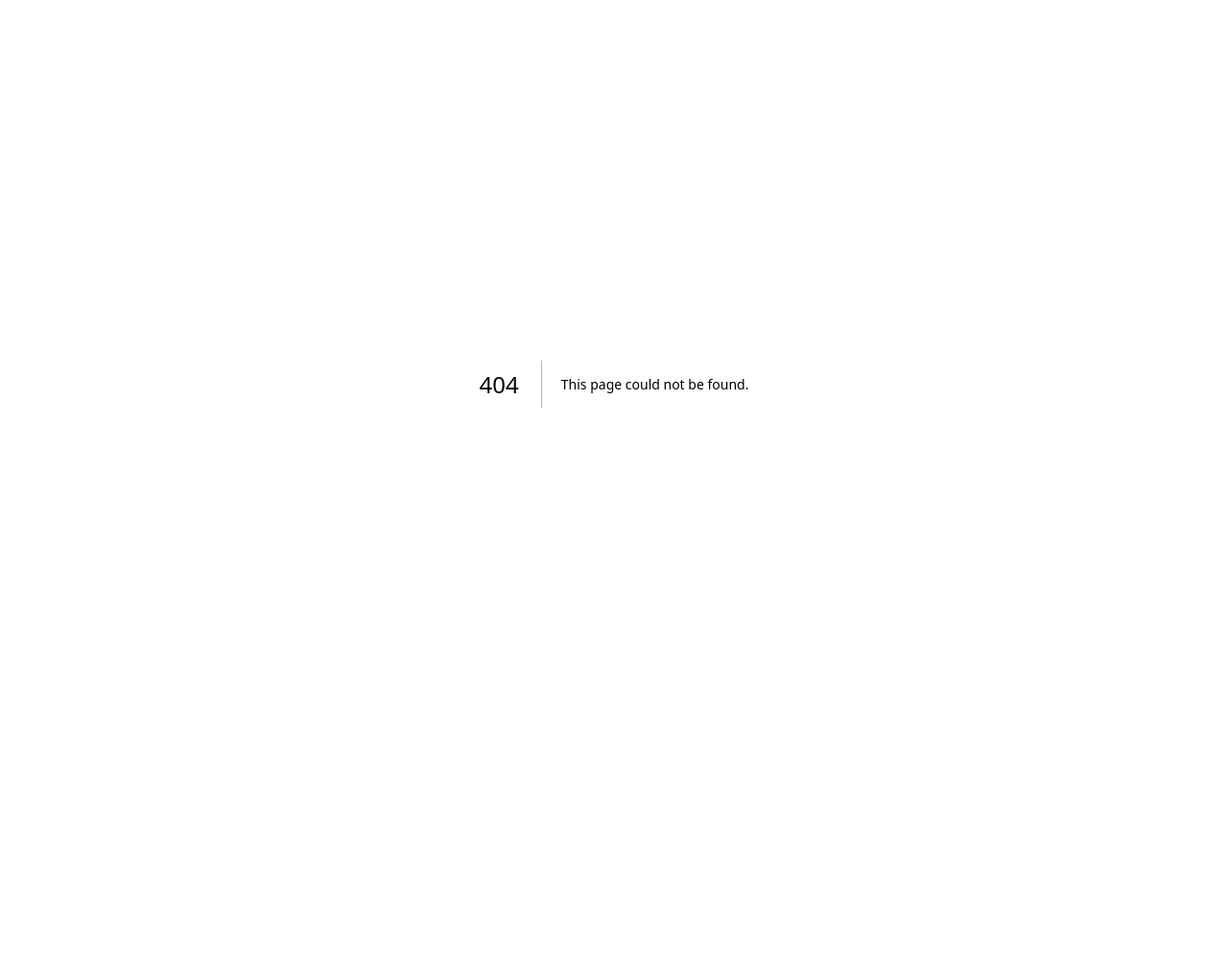
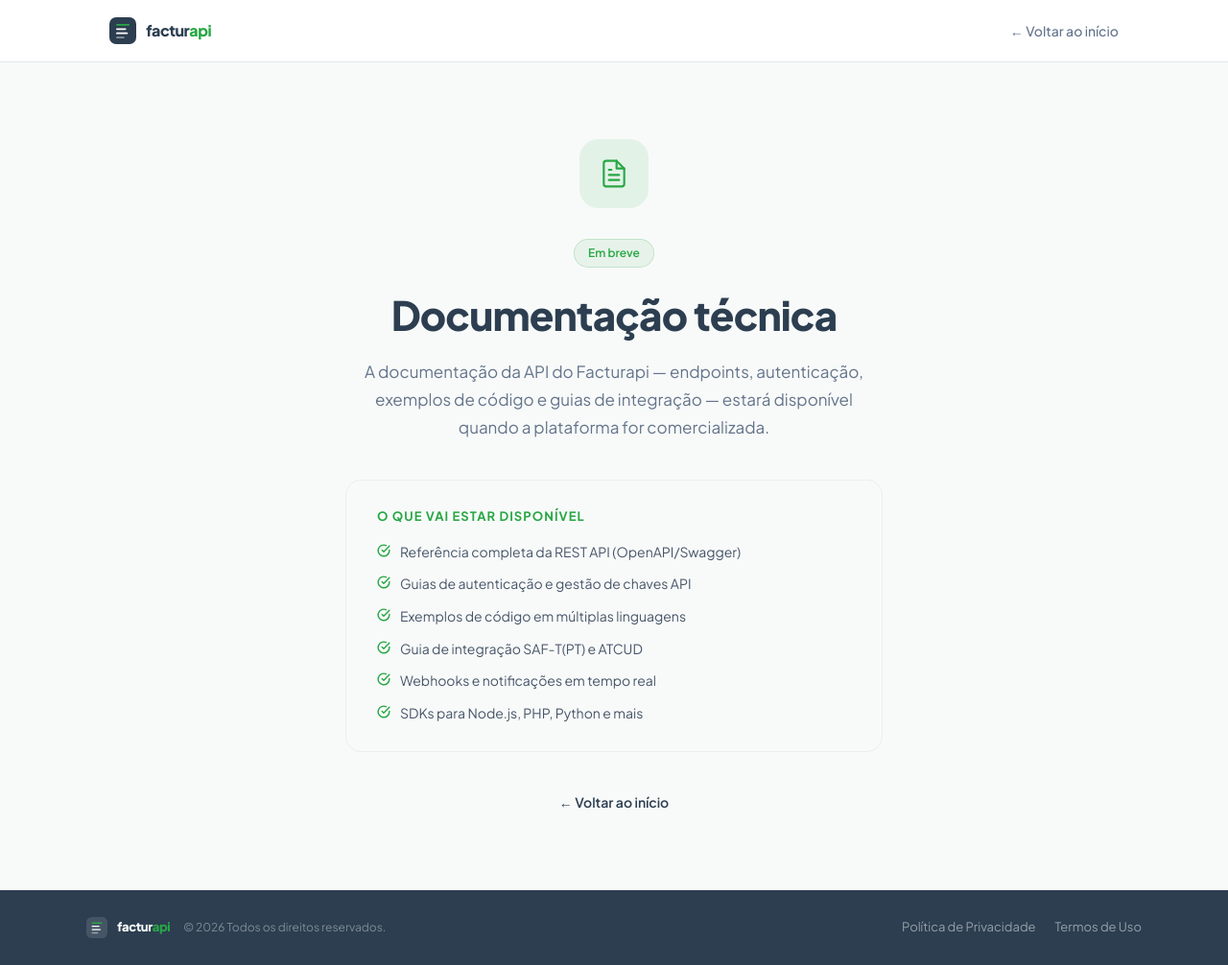
Before and after one commit to robsonataide/facturapi-site, a Next.js app: page /documentacao in a window 1280 px wide. Before the commit this address had no page. Shown: the whole page at 96% size. Before the commit the page ends 800 px from the top, so only its background shows below. Built offline with nearby package versions, Linux system fonts and the light colour scheme.

Commit message:
feat: remove all contact/start refs, add docs coming-soon page

```diff
--- /dev/null
+++ b/src/app/documentacao/page.tsx
@@ -0,0 +1,135 @@
+import type { Metadata } from "next";
+
+export const metadata: Metadata = {
+  title: "Documentação — Facturapi",
+  description: "A documentação técnica do Facturapi estará disponível quando a plataforma for comercializada.",
+};
+
+const NAVY = "#2C3E50";
+const GREEN = "#28A745";
+
+export default function DocumentacaoPage() {
+  return (
+    <>
+      {/* Navbar */}
+      <header style={{
+        position: "sticky", top: 0, zIndex: 100,
+        background: "rgba(255,255,255,0.97)", backdropFilter: "blur(12px)",
+        borderBottom: "1px solid #e5e7eb",
+      }}>
+        <div style={{ maxWidth: 1100, margin: "0 auto", padding: "0 24px", height: 64, display: "flex", alignItems: "center", justifyContent: "space-between" }}>
+          <a href="/" style={{ textDecoration: "none", display: "flex", alignItems: "center", gap: 10 }}>
+            <svg width="28" height="28" viewBox="0 0 32 32" fill="none" xmlns="http://www.w3.org/2000/svg">
+              <rect width="32" height="32" rx="8" fill={NAVY} />
+              <rect x="8" y="8" width="16" height="2" rx="1" fill={GREEN} />
+              <rect x="8" y="13" width="12" height="2" rx="1" fill="white" />
+              <rect x="8" y="18" width="14" height="2" rx="1" fill="white" />
+              <rect x="8" y="23" width="10" height="2" rx="1" fill="rgba(255,255,255,0.45)" />
+            </svg>
+            <span style={{ fontSize: 16, fontWeight: 800, letterSpacing: "-0.03em" }}>
+              <span style={{ color: NAVY }}>factur</span><span style={{ color: GREEN }}>api</span>
+            </span>
+          </a>
+          <a href="/" style={{ fontSize: 14, fontWeight: 500, color: "#64748b", textDecoration: "none" }}>← Voltar ao início</a>
+        </div>
+      </header>
+
+      {/* Hero */}
+      <main style={{ minHeight: "calc(100vh - 64px - 80px)", display: "flex", alignItems: "center", justifyContent: "center", padding: "80px 24px" }}>
+        <div style={{ maxWidth: 560, textAlign: "center" }}>
+
+          {/* Ícone */}
+          <div style={{
+            width: 72, height: 72, borderRadius: 20, background: "rgba(40,167,69,0.1)",
+            display: "flex", alignItems: "center", justifyContent: "center",
+            margin: "0 auto 32px",
+          }}>
+            <svg width="32" height="32" viewBox="0 0 24 24" fill="none" stroke={GREEN} strokeWidth="1.6" strokeLinecap="round" strokeLinejoin="round">
+              <path d="M14 2H6a2 2 0 0 0-2 2v16a2 2 0 0 0 2 2h12a2 2 0 0 0 2-2V8z" />
+              <polyline points="14 2 14 8 20 8" />
+              <line x1="16" y1="13" x2="8" y2="13" />
+              <line x1="16" y1="17" x2="8" y2="17" />
+              <polyline points="10 9 9 9 8 9" />
+            </svg>
+          </div>
+
+          {/* Badge */}
+          <div style={{
+            display: "inline-flex", alignItems: "center", gap: 8,
+            padding: "5px 14px", borderRadius: 999, marginBottom: 24,
+            fontSize: 12, fontWeight: 600,
+            background: "rgba(40,167,69,0.08)", border: "1px solid rgba(40,167,69,0.2)",
+            color: GREEN,
+          }}>
+            Em breve
+          </div>
+
+          <h1 style={{ fontSize: "clamp(28px, 4vw, 42px)", fontWeight: 800, color: NAVY, letterSpacing: "-0.02em", lineHeight: 1.2, marginBottom: 20 }}>
+            Documentação técnica
+          </h1>
+
+          <p style={{ fontSize: 17, color: "#64748b", lineHeight: 1.7, marginBottom: 40 }}>
+            A documentação da API do Facturapi — endpoints, autenticação, exemplos de código e guias de integração — estará disponível quando a plataforma for comercializada.
+          </p>
+
+          {/* O que vai estar disponível */}
+          <div style={{
+            background: "#F8FAF9", border: "1px solid #e8f0eb", borderRadius: 16,
+            padding: "28px 32px", textAlign: "left", marginBottom: 40,
+          }}>
+            <p style={{ fontSize: 13, fontWeight: 700, color: GREEN, letterSpacing: "0.08em", textTransform: "uppercase", marginBottom: 16 }}>
+              O que vai estar disponível
+            </p>
+            <div style={{ display: "flex", flexDirection: "column", gap: 12 }}>
+              {[
+                "Referência completa da REST API (OpenAPI/Swagger)",
+                "Guias de autenticação e gestão de chaves API",
+                "Exemplos de código em múltiplas linguagens",
+                "Guia de integração SAF-T(PT) e ATCUD",
+                "Webhooks e notificações em tempo real",
+                "SDKs para Node.js, PHP, Python e mais",
+              ].map((item) => (
+                <div key={item} style={{ display: "flex", alignItems: "flex-start", gap: 10 }}>
+                  <svg style={{ flexShrink: 0, marginTop: 2 }} width="14" height="14" viewBox="0 0 24 24" fill="none" stroke={GREEN} strokeWidth="2.5" strokeLinecap="round" strokeLinejoin="round">
+                    <path d="M22 11.08V12a10 10 0 1 1-5.93-9.14" /><polyline points="22 4 12 14.01 9 11.01" />
+                  </svg>
+                  <span style={{ fontSize: 14, color: "#475569", lineHeight: 1.55 }}>{item}</span>
+                </div>
+              ))}
+            </div>
+          </div>
+
+          <a href="/" style={{
+            display: "inline-flex", alignItems: "center", gap: 8,
+            fontSize: 14, fontWeight: 600, color: NAVY, textDecoration: "none",
+          }}>
+            ← Voltar ao início
+          </a>
+        </div>
+      </main>
+
+      {/* Footer */}
+      <footer style={{ background: NAVY, padding: "28px 24px" }}>
+        <div style={{ maxWidth: 1100, margin: "0 auto", display: "flex", flexWrap: "wrap", alignItems: "center", justifyContent: "space-between", gap: 12 }}>
+          <div style={{ display: "flex", alignItems: "center", gap: 10 }}>
+            <svg width="22" height="22" viewBox="0 0 32 32" fill="none" xmlns="http://www.w3.org/2000/svg">
+              <rect width="32" height="32" rx="8" fill="rgba(255,255,255,0.12)" />
+              <rect x="8" y="8" width="16" height="2" rx="1" fill={GREEN} />
+              <rect x="8" y="13" width="12" height="2" rx="1" fill="white" />
+              <rect x="8" y="18" width="14" height="2" rx="1" fill="white" />
+              <rect x="8" y="23" width="10" height="2" rx="1" fill="rgba(255,255,255,0.45)" />
+            </svg>
+            <span style={{ fontSize: 13, fontWeight: 800, letterSpacing: "-0.03em" }}>
+              <span style={{ color: "white" }}>factur</span><span style={{ color: GREEN }}>api</span>
+            </span>
+            <span style={{ fontSize: 12, color: "rgba(255,255,255,0.4)", marginLeft: 4 }}>© 2026 Todos os direitos reservados.</span>
+          </div>
+          <div style={{ display: "flex", gap: 20 }}>
+            <a href="/privacidade" style={{ fontSize: 13, color: "rgba(255,255,255,0.5)", textDecoration: "none" }}>Política de Privacidade</a>
+            <a href="/termos" style={{ fontSize: 13, color: "rgba(255,255,255,0.5)", textDecoration: "none" }}>Termos de Uso</a>
+          </div>
+        </div>
+      </footer>
+    </>
+  );
+}
--- a/src/app/page.tsx
+++ b/src/app/page.tsx
@@ -29,7 +29,7 @@ function Logo({ dark = false }: { dark?: boolean }) {
 /* ─── Navbar ────────────────────────────────────────────────────────────────── */
 const NAV_LINKS = [
   { label: "Funcionalidades", href: "#funcionalidades" },
-  { label: "Documentação", href: "#documentacao" },
+  { label: "Documentação", href: "/documentacao" },
 ];
 
 function Navbar() {
@@ -98,26 +98,6 @@ function Navbar() {
                 {label}
               </a>
             ))}
-            <a
-              href="#contacto"
-              style={{
-                display: "inline-flex",
-                alignItems: "center",
-                justifyContent: "center",
-                padding: "8px 20px",
-                borderRadius: 999,
-                fontSize: 14,
-                fontWeight: 600,
-                color: "white",
-                background: GREEN,
-                textDecoration: "none",
-                transition: "opacity 0.15s",
-              }}
-              onMouseEnter={(e) => (e.currentTarget.style.opacity = "0.85")}
-              onMouseLeave={(e) => (e.currentTarget.style.opacity = "1")}
-            >
-              Começar
-            </a>
           </div>
         )}
 
@@ -188,25 +168,6 @@ function Navbar() {
               {label}
             </a>
           ))}
-          <a
-            href="#contacto"
-            onClick={() => setOpen(false)}
-            style={{
-              display: "flex",
-              alignItems: "center",
-              justifyContent: "center",
-              marginTop: 12,
-              padding: "13px 0",
-              borderRadius: 999,
-              fontSize: 15,
-              fontWeight: 700,
-              color: "white",
-              background: GREEN,
-              textDecoration: "none",
-            }}
-          >
-            Começar
-          </a>
         </div>
       )}
     </header>
@@ -333,7 +294,7 @@ function Hero() {
             <svg width="16" height="16" viewBox="0 0 24 24" fill="none" stroke="currentColor" strokeWidth="2.5" strokeLinecap="round" strokeLinejoin="round"><path d="m9 18 6-6-6-6" /></svg>
           </a>
           <a
-            href="#contacto"
+            href="/documentacao"
             style={{
               display: "inline-flex",
               alignItems: "center",
@@ -350,7 +311,7 @@ function Hero() {
             onMouseEnter={(e) => (e.currentTarget.style.background = "rgba(255,255,255,0.08)")}
             onMouseLeave={(e) => (e.currentTarget.style.background = "transparent")}
           >
-            Entrar em contacto
+            Documentação
           </a>
         </div>
 
@@ -586,24 +547,6 @@ function Features() {
                   {f.title}
                 </h3>
                 <p style={{ fontSize: 16, color: "#64748b", lineHeight: 1.7 }}>{f.text}</p>
-                <a
-                  href="#contacto"
-                  style={{
-                    display: "inline-flex",
-                    alignItems: "center",
-                    gap: 6,
-                    marginTop: 24,
-                    fontSize: 14,
-                    fontWeight: 600,
-                    color: GREEN,
-                    textDecoration: "none",
-                  }}
-                  onMouseEnter={(e) => (e.currentTarget.style.opacity = "0.75")}
-                  onMouseLeave={(e) => (e.currentTarget.style.opacity = "1")}
-                >
-                  Saber mais
-                  <svg width="14" height="14" viewBox="0 0 24 24" fill="none" stroke="currentColor" strokeWidth="2.5" strokeLinecap="round" strokeLinejoin="round"><path d="m9 18 6-6-6-6" /></svg>
-                </a>
               </div>
 
               {/* Visual */}
```
